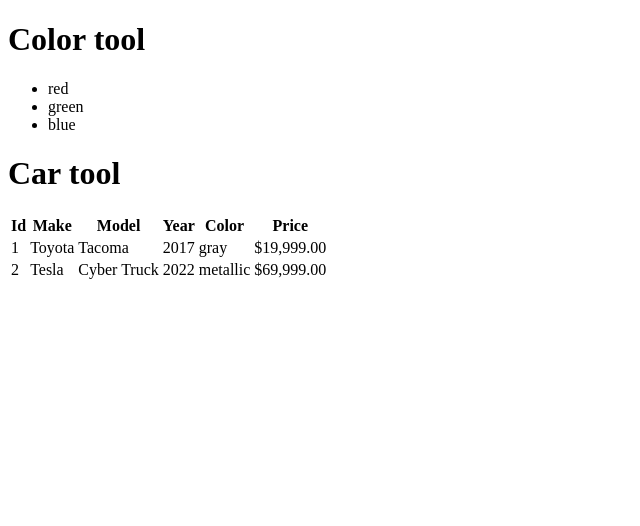
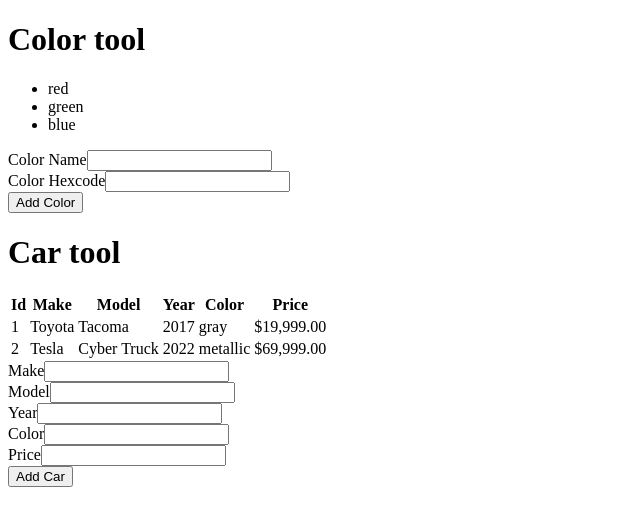
Before and after one commit to ormagomy/fe-bootcamp-09142020, a React (Create React App) app: page / in a window 1280 px wide. Shown: the top 526 px of the page, without its empty margins (0-640 px from the left). Built offline with nearby package versions, Linux system fonts and the light colour scheme.

Commit message:
Exercise 5 - forms with hooks

```diff
--- a/src/components/CarTool.tsx
+++ b/src/components/CarTool.tsx
@@ -1,12 +1,28 @@
-import React from 'react';
+import React, { ChangeEvent, useState } from 'react';
 
 import { Car } from '../models/Cars';
 
 export type CarToolProps = {
-    cars: Car[],
+    cars: Car[];
 };
 
 export function CarTool(props: CarToolProps) {
+    const [carForm, setcarForm] = useState({
+        make: '',
+        model: '',
+        year: '',
+        color: '',
+        price: '',
+    });
+
+    const updateCarForm = (e: ChangeEvent<HTMLInputElement>) => {
+        setcarForm({
+            ...carForm,
+            [e.target.name]: e.target.value,
+        });
+    };
+
+    console.log(carForm);
 
     const attrs = ['Id', 'Make', 'Model', 'Year', 'Color', 'Price'];
 
@@ -41,6 +57,41 @@
                     ))}
                 </tbody>
             </table>
+            <form>
+                <div>
+                    <label>
+                        Make
+                        <input type="text" value={carForm.make} onChange={updateCarForm} name="make" />
+                    </label>
+                </div>
+                <div>
+                    <label>
+                        Model
+                        <input type="text" value={carForm.model} onChange={updateCarForm} name="model" />
+                    </label>
+                </div>
+                <div>
+                    <label>
+                        Year
+                        <input type="text" value={carForm.year} onChange={updateCarForm} name="year" />
+                    </label>
+                </div>
+                <div>
+                    <label>
+                        Color
+                        <input type="text" value={carForm.color} onChange={updateCarForm} name="color" />
+                    </label>
+                </div>
+                <div>
+                    <label>
+                        Price
+                        <input type="text" value={carForm.price} onChange={updateCarForm} name="price" />
+                    </label>
+                </div>
+                <button type="button" onClick={() => {}}>
+                    Add Car
+                </button>
+            </form>
         </>
     );
 }
--- a/src/components/ColorTool.tsx
+++ b/src/components/ColorTool.tsx
@@ -1,13 +1,23 @@
-import React from 'react';
+import React, { ChangeEvent, useState } from 'react';
 
 import { Color } from '../models/Colors';
 
 export type ColorToolProps = {
-    colors: Color[],
+    colors: Color[];
 };
 
 export function ColorTool(props: ColorToolProps) {
+    const [colorForm, setColorForm] = useState({
+        colorName: '',
+        colorHexcode: '',
+    });
 
+    const updateColorForm = (e: ChangeEvent<HTMLInputElement>) => {
+        setColorForm({
+            ...colorForm,
+            [e.target.name]: e.target.value,
+        });
+    };
 
     return (
         <>
@@ -19,6 +29,23 @@
                     <li key={color.id}>{color.name}</li>
                 ))}
             </ul>
+            <form>
+                <div>
+                    <label>
+                        Color Name
+                        <input type="text" value={colorForm.colorName} onChange={updateColorForm} name="colorName" />
+                    </label>
+                </div>
+                <div>
+                    <label>
+                        Color Hexcode
+                        <input type="text" value={colorForm.colorHexcode} onChange={updateColorForm} name="colorHexcode" />
+                    </label>
+                </div>
+                <button type="button" onClick={() => {}}>
+                    Add Color
+                </button>
+            </form>
         </>
     );
 }
```
